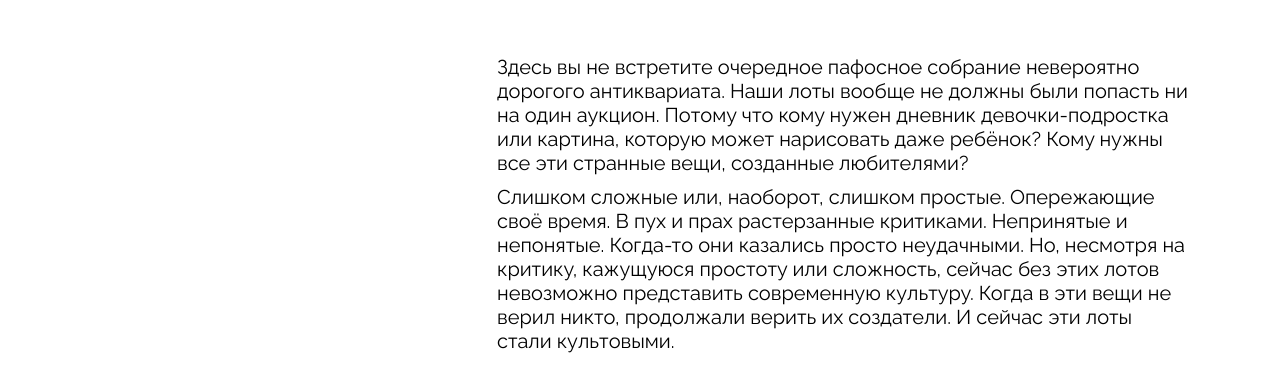
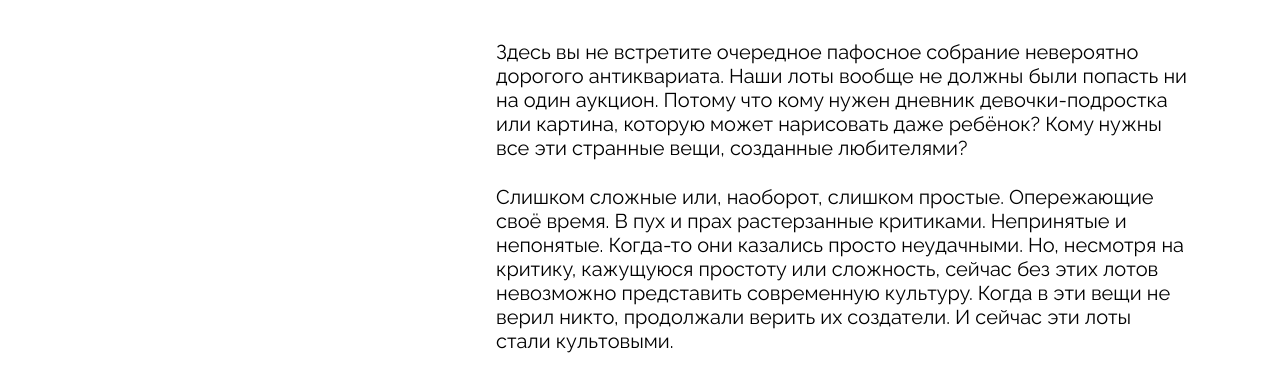
Before and after one commit to EgorSuncheleev/ono-tebe-nado-fd, a plain HTML site: page index.html in a window 1280 px wide. Shown: the part 2355-2740 px from the top of the page. Drawn offline with Linux system fonts and the light colour scheme.

Commit message:
Исправил не все, отправляю на ревью

```diff
--- a/index.html
+++ b/index.html
@@ -127,19 +127,21 @@
             />
           </div>
           <h2 class="about-title">Об аукционе</h2>
+          <article class="text-main">
           <p class="about-text">
             Здесь вы не встретите очередное пафосное собрание невероятно
             дорогого антиквариата. Наши лоты вообще не должны были попасть ни на
             один аукцион. Потому что кому нужен дневник девочки-подростка или
             картина, которую может нарисовать даже ребёнок? Кому нужны все эти
             странные вещи, созданные любителями?
-            <p class="about-text text-down">Слишком сложные или, наоборот, слишком простые. Опережающие своё
+            <p class="about-text">Слишком сложные или, наоборот, слишком простые. Опережающие своё
             время. В пух и прах растерзанные критиками. Непринятые и непонятые.
             Когда-то они казались просто неудачными. Но, несмотря на критику,
             кажущуюся простоту или сложность, сейчас без этих лотов невозможно
             представить современную культуру. Когда в эти вещи не верил никто,
             продолжали верить их создатели. И сейчас эти лоты стали культовыми.</p>
           </p>
+        </article>
         </div>
       </section>
     </main>
--- a/styles/style.css
+++ b/styles/style.css
@@ -233,9 +233,9 @@
 }
 
 .about-column {
-  padding: 35px 48px;
+  padding: 35px 48px 0;
   display: grid;
-  grid-template: repeat(2, 1fr) / 335px 1fr;
+  grid-template: 283px 1fr / 334px 1fr;
   grid-template-areas:
     "logo title"
     ". text";
@@ -268,16 +268,19 @@
   grid-area: title;
 }
 
+.text-main {
+  grid-area: text;
+  display: flex;
+  flex-direction: column;
+  gap: 25px;
+}
+
 .about-text {
   font-size: 20px;
   font-weight: 400;
   line-height: 24px;
   width: 693px;
   grid-area: text;
-}
-
-.text-down {
-  padding-top: 130px;
 }
 
 /* сверху блок about */
@@ -333,6 +336,9 @@
   display: flex;
   justify-content: center;
   gap: 48px;
-  width: 240px;
+}
+
+.footer-social-icon {
+  width: 48px;
   height: 48px;
 }
```
